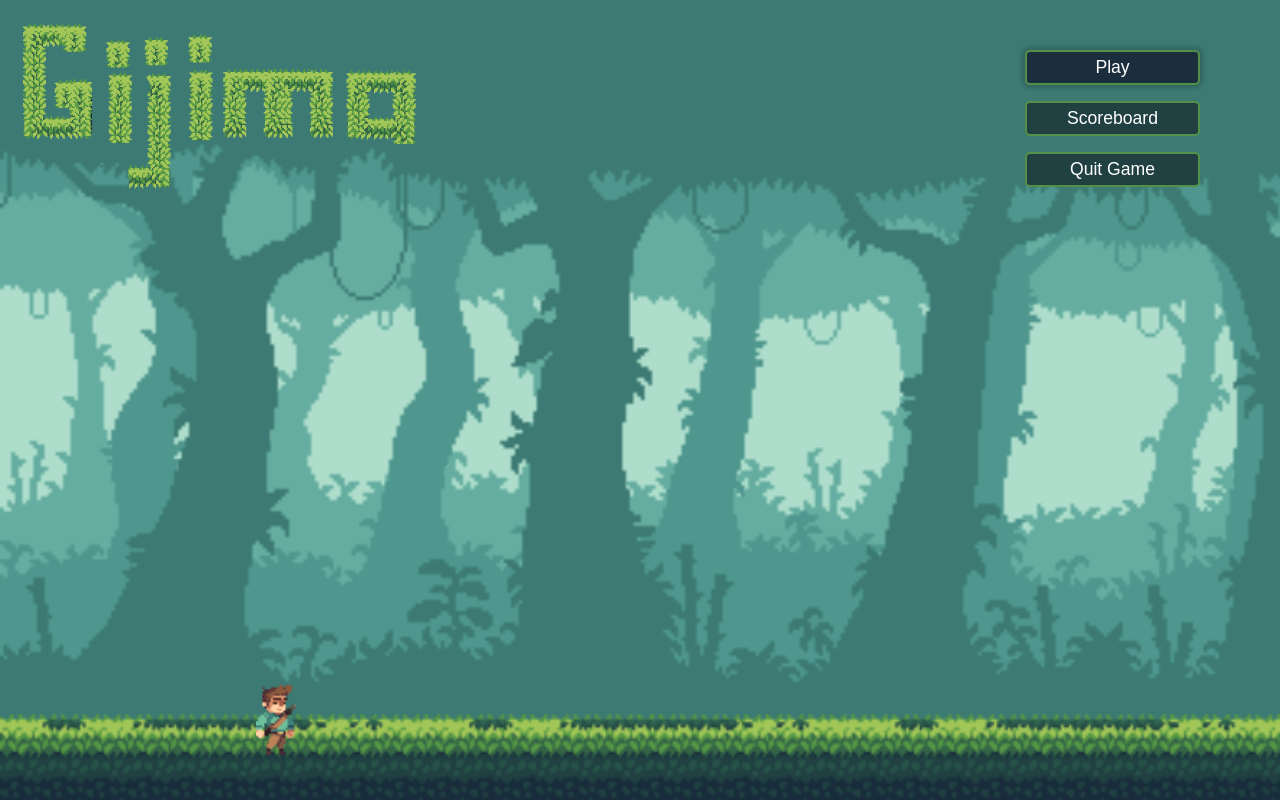
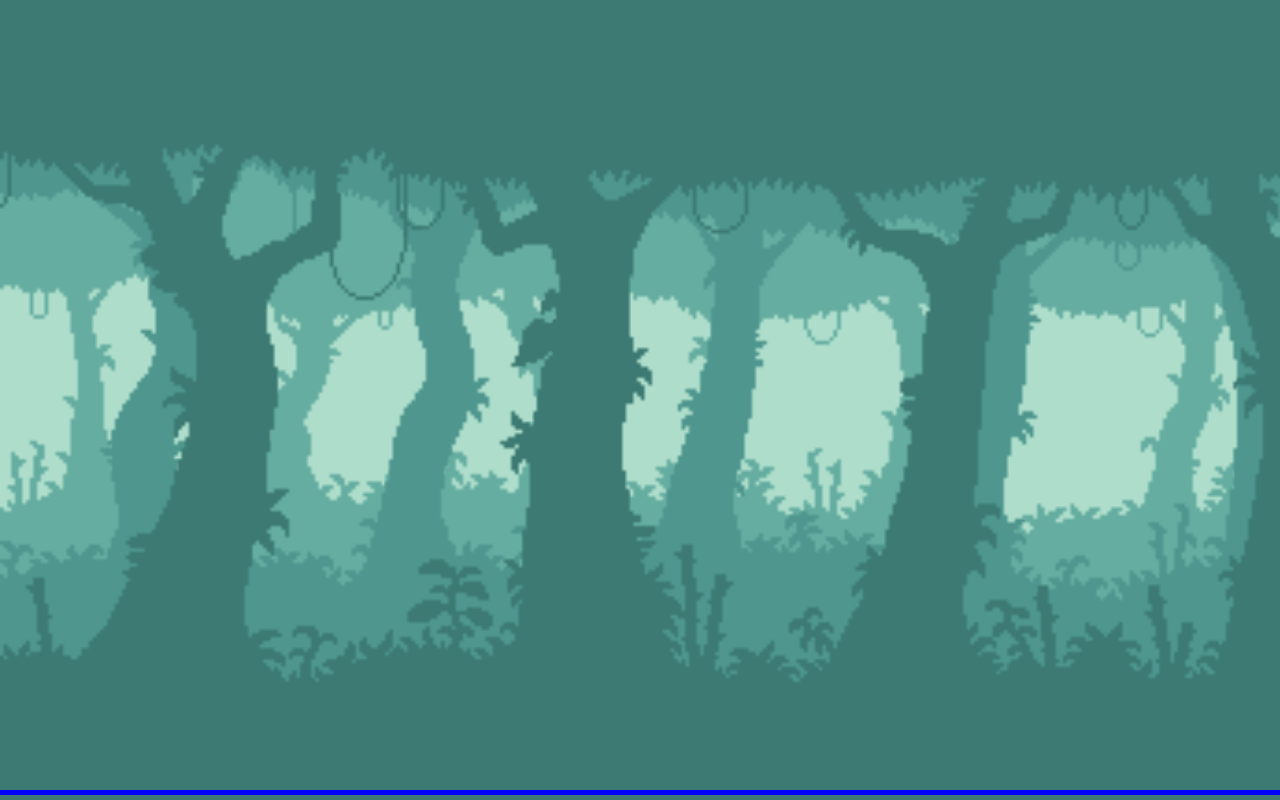
Before and after one commit to simphiwe-nkabinde/gijima-platformer-game, a website built with Vite: page index.html in a window 1280 px wide. Both pictures are taken after a click on the button "Play". Built offline with nearby package versions, Linux system fonts and the light colour scheme.

Commit message:
add player and collisionBlock to canvas

```diff
--- a/index.html
+++ b/index.html
@@ -26,6 +26,7 @@
         <button id="quit-btn">Quit Game</button>
       </div>
     </div>
+    <canvas></canvas>
     <script type="module" src="/src/main.ts"></script>
   </body>
 </html>
--- a/src/classes/CollisionBlock.ts
+++ b/src/classes/CollisionBlock.ts
@@ -6,7 +6,8 @@ export class CollisionBlock extends Interactable {
         super(options)
     }
 
-    draw(): void {
-
+    draw(context: CanvasRenderingContext2D): void {
+        context.fillStyle = 'blue';
+        context.fillRect(this.position.x, this.position.y, this.width, this.height);
     }
 }
--- a/src/classes/GameManager.ts
+++ b/src/classes/GameManager.ts
@@ -1,14 +1,39 @@
+import ground from "../gameObjects/collisionBlocks/ground";
 import { CollisionBlock } from "./CollisionBlock";
 import { Player } from "./Player";
 import { Token } from "./Token";
 
 export class GameManager {
 
-    private player?: Player;
-    private collisionBlocks?: [CollisionBlock];
+    private player: Player;
+    private collisionBlocks: [CollisionBlock];
     private tokens?: [Token];
+    private context: CanvasRenderingContext2D;
+    private CONTROLS = {
+        JUMP: {
+            pressed: false
+        },
+        RIGHT: {
+            pressed: false
+        },
+        LEFT: {
+            pressed: false
+        }
+    }
 
     constructor() {
+        this.player = new Player({
+            position: { x: 400, y: 30 },
+            width: 50,
+            height: 50,
+            imageSrc: ""
+        });
+        const canvas = document.querySelector('canvas')!;
+        canvas.width = window.innerWidth;
+        canvas.height = window.innerHeight;
+        this.context = canvas!.getContext('2d')!;
+
+        this.collisionBlocks =  [ground];
     }
     start(): void {
         //show game company title
@@ -31,7 +56,62 @@ export class GameManager {
     }
 
     play(): void {
+        const canvas = document.querySelector('canvas')!;
+        canvas.style.setProperty('display', 'block');
+        this.animate();
+        this.setupControls();
+        //hide main menu screen
+        const mainMenuScreen = document.getElementById('main-menu-screen');
+        mainMenuScreen?.style.setProperty('display', 'none');
+    }
 
+    setupControls() {
+        window.addEventListener('keydown', event => {
+            switch (event.key) {
+                case 'ArrowUp':
+                    this.CONTROLS.JUMP.pressed = true
+                    break;
+                case 'ArrowRight':
+                    this.CONTROLS.RIGHT.pressed = true
+                    break;
+                case 'ArrowLeft':
+                    this.CONTROLS.LEFT.pressed = true
+                    break;
+                default:
+                    break;
+            }
+        })
+        window.addEventListener('keyup', event => {
+            switch (event.key) {
+                case 'ArrowUp':
+                    this.CONTROLS.JUMP.pressed = false
+                    break;
+                case 'ArrowRight':
+                    this.CONTROLS.RIGHT.pressed = false
+                    break;
+                case 'ArrowLeft':
+                    this.CONTROLS.LEFT.pressed = false
+                    break;
+                default:
+                    break;
+            }
+        })
+    }
+
+    animate = () => {
+        window.requestAnimationFrame(this.animate);
+        this.context.fillStyle = ""
+        this.context.clearRect(0, 0, window.innerWidth, window.innerHeight);
+
+        this.collisionBlocks.forEach(block => {
+            block.draw(this.context)
+        });
+        this.player.draw(this.context);
+        if (this.CONTROLS.JUMP.pressed) this.player.jump();
+        if (this.CONTROLS.LEFT.pressed) this.player.moveBackward()
+        else this.player.stop
+        if (this.CONTROLS.RIGHT.pressed) this.player.moveForward()
+        else this.player.stop
     }
 
     showScoreBoard(): void {
@@ -49,20 +129,4 @@ export class GameManager {
     showPauseMenu(): void {
 
     }
-
-    setCollisionBlocks(blocks: [CollisionBlock]): void {
-        this.collisionBlocks = blocks;
-    }
-
-    setPlayer(player: Player): void {
-        this.player = player;
-    }
-
-    setTokens(tokens: [Token]): void {
-        this.tokens = tokens;
-    }
-
-
-
-
 }
--- a/src/classes/Interactable.ts
+++ b/src/classes/Interactable.ts
@@ -13,5 +13,5 @@ export abstract class Interactable {
         this.imageSrc = options.imageSrc;
     }
 
-    abstract draw(): void
+    abstract draw(context: CanvasRenderingContext2D): void
 }
--- a/src/classes/Player.ts
+++ b/src/classes/Player.ts
@@ -7,13 +7,17 @@ export class Player extends Interactable {
     private velocity: Position = { x: 0, y: 0 };
     private maxVelocity: Position = { x: 10, y: 10 };
     private healthScore: number = 100;
+    private readonly gravity = 0.5;
 
     constructor(options: InteractableOptions,) {
         super(options);
     }
 
-    draw(): void {
-
+    draw(context: CanvasRenderingContext2D): void {
+        context.fillStyle = 'red';
+        context.fillRect(this.position.x, this.position.y, this.width, this.height);
+        this.position.y += this.velocity.y;
+        this.velocity.y += this.gravity;
     }
 
     jump(): void {
--- a/src/classes/Token.ts
+++ b/src/classes/Token.ts
@@ -10,8 +10,9 @@ export class Token extends Interactable {
         this.points = points;
     }
 
-    draw(): void {
-
+    draw(context: CanvasRenderingContext2D): void {
+        context.fillStyle = 'yellow';
+        context.fillRect(this.position.x, this.position.y, this.width, this.height);
     }
 
     getPoints(): number {
--- /dev/null
+++ b/src/gameObjects/collisionBlocks/ground.ts
@@ -0,0 +1,8 @@
+import { CollisionBlock } from "../../classes/CollisionBlock";
+
+export default new CollisionBlock({
+    position: { x: 0, y: window.innerHeight - 10 },
+    width: window.innerWidth,
+    height: 5,
+    imageSrc: ''
+})
--- a/src/style.scss
+++ b/src/style.scss
@@ -46,7 +46,7 @@ body {
     }
 }
 
-#main-menu-screen {
+#main-menu-screen, canvas {
     display: none;
     background-image: url('/plx-4.png'), url('/plx-3.png'), url('/plx-2.png'), url('/plx-1.png');
     background-size: cover;
```
Also changed, not shown: src/style.css.
